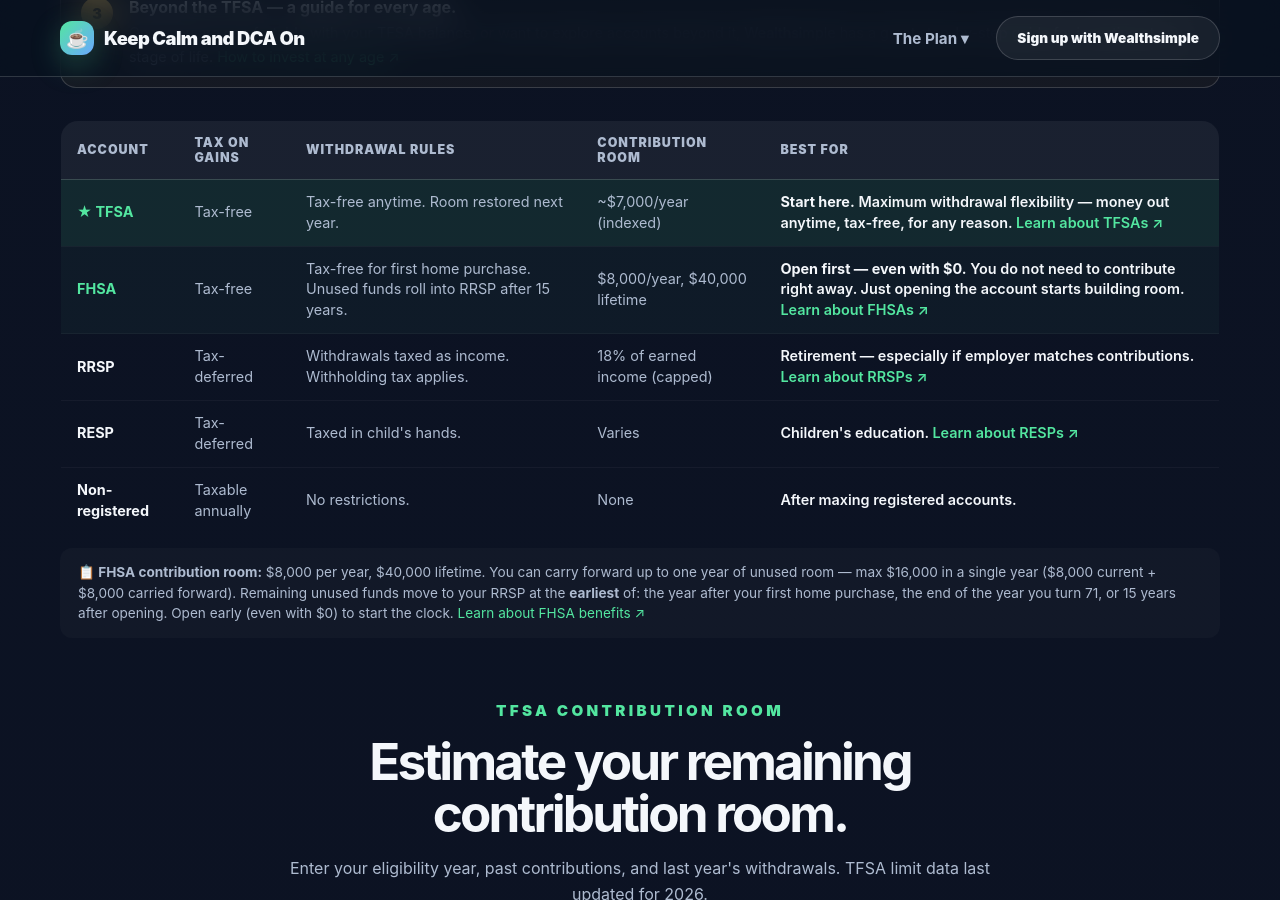
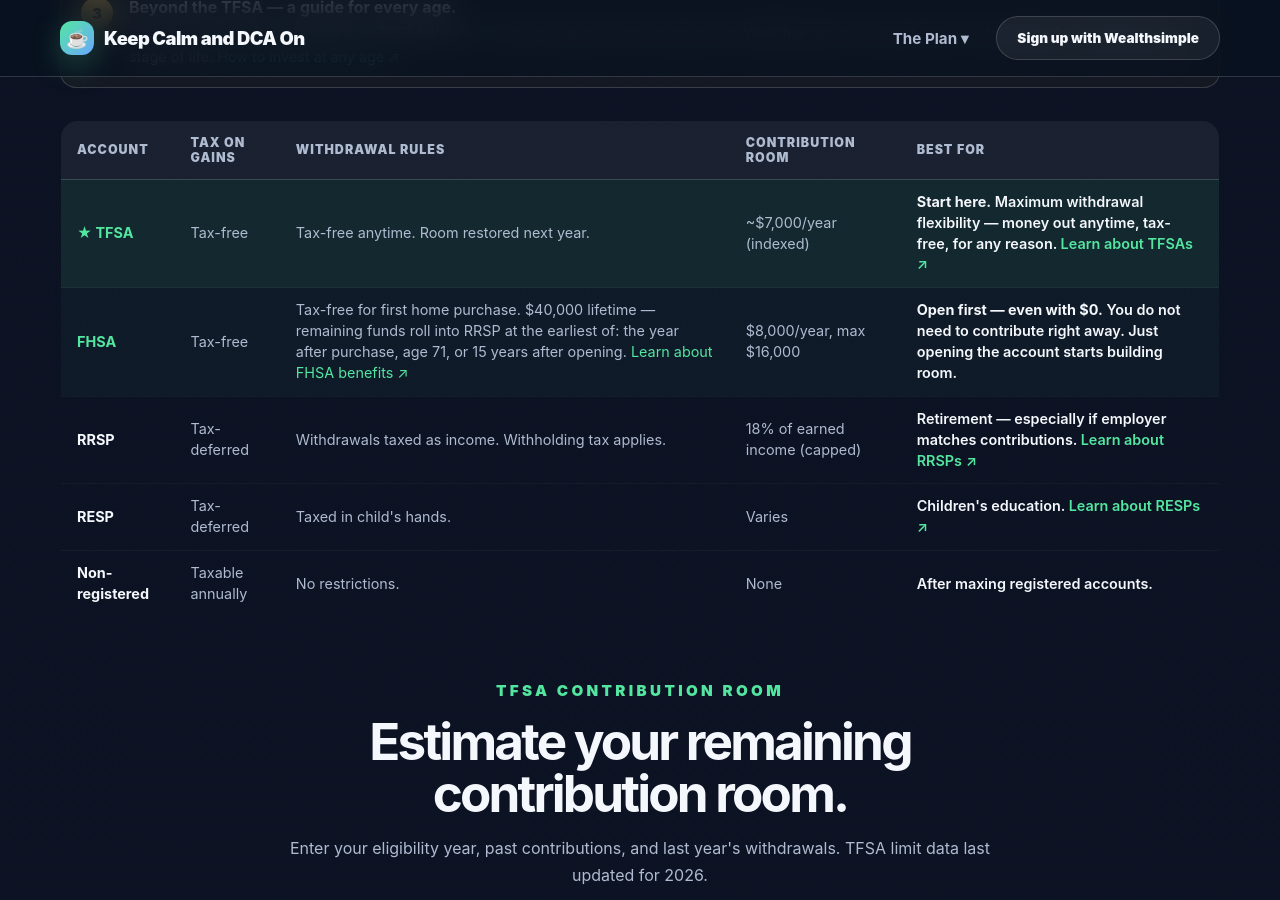
Before and after one commit to thestamp/dcathedip, a Jekyll site: the page built from index.html, in a window 1280 px wide and 900 px high, scrolled down 7638 px. Built offline with Jekyll 4.4.1, drawn with Linux system fonts in a browser that asks for light colours.

Commit message:
Fold FHSA details into table row, remove standalone note
- FHSA row: withdrawal rules now include 0k lifetime, RRSP rollover triggers (purchase, age 71, 15yr)
- Contribution room: ,000/year, max 6,000
- Removed separate FHSA note below table — everything is in the row now

```diff
--- a/index.html
+++ b/index.html
@@ -367,9 +367,9 @@
             <tr class="account-row-fhsa">
               <td><strong>FHSA</strong></td>
               <td>Tax-free</td>
-              <td>Tax-free for first home purchase. Unused funds roll into RRSP after 15 years.</td>
-              <td>$8,000/year, $40,000 lifetime</td>
-              <td><strong>Open first — even with $0.</strong> You do not need to contribute right away. Just opening the account starts building room. <a href="https://www.wealthsimple.com/en-ca/learn/what-is-fhsa" target="_blank" rel="nofollow noopener" style="color:var(--green);">Learn about FHSAs ↗</a></td>
+              <td>Tax-free for first home purchase. $40,000 lifetime — remaining funds roll into RRSP at the earliest of: the year after purchase, age 71, or 15 years after opening. <a href="https://www.wealthsimple.com/en-ca/learn/what-is-fhsa#what_are_the_benefits_of_an_fhsa" target="_blank" rel="nofollow noopener" style="color:var(--green);">Learn about FHSA benefits ↗</a></td>
+              <td>$8,000/year, max $16,000</td>
+              <td><strong>Open first — even with $0.</strong> You do not need to contribute right away. Just opening the account starts building room.</td>
             </tr>
             <tr>
               <td><strong>RRSP</strong></td>
@@ -395,9 +395,6 @@
           </tbody>
         </table>
       </div>
-      <p style="margin:14px 0 0; font-size:0.85rem; color:var(--muted); line-height:1.5; padding:14px 18px; background:rgba(255,255,255,0.025); border-radius:12px;">
-        <strong>📋 FHSA contribution room:</strong> $8,000 per year, $40,000 lifetime. You can carry forward up to one year of unused room — max $16,000 in a single year ($8,000 current + $8,000 carried forward). Remaining unused funds move to your RRSP at the <strong>earliest</strong> of: the year after your first home purchase, the end of the year you turn 71, or 15 years after opening. Open early (even with $0) to start the clock. <a href="https://www.wealthsimple.com/en-ca/learn/what-is-fhsa#what_are_the_benefits_of_an_fhsa" target="_blank" rel="nofollow noopener" style="color:var(--green);">Learn about FHSA benefits ↗</a>
-      </p>
 
       <!-- TFSA calculator -->
       <div class="tfsa-subsection" style="margin-top:60px">
```
